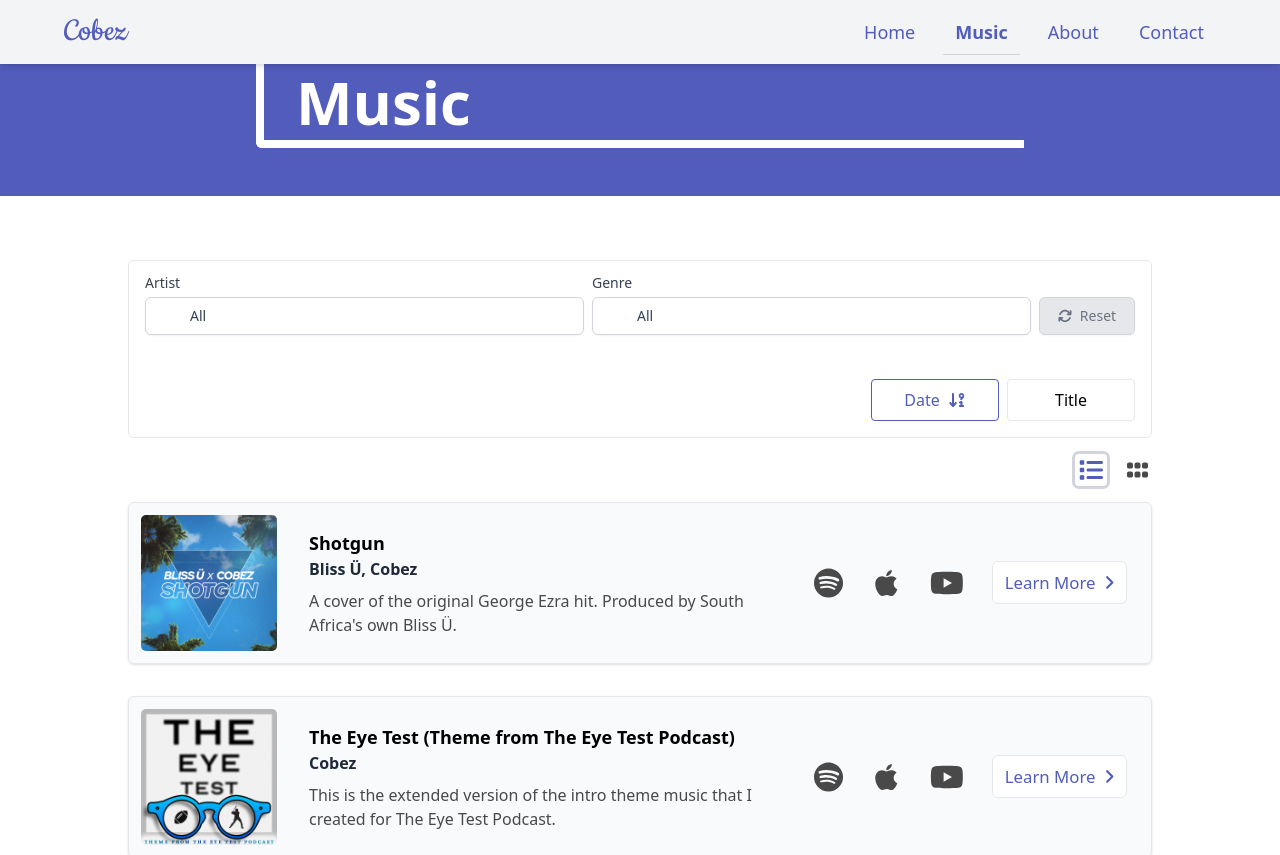
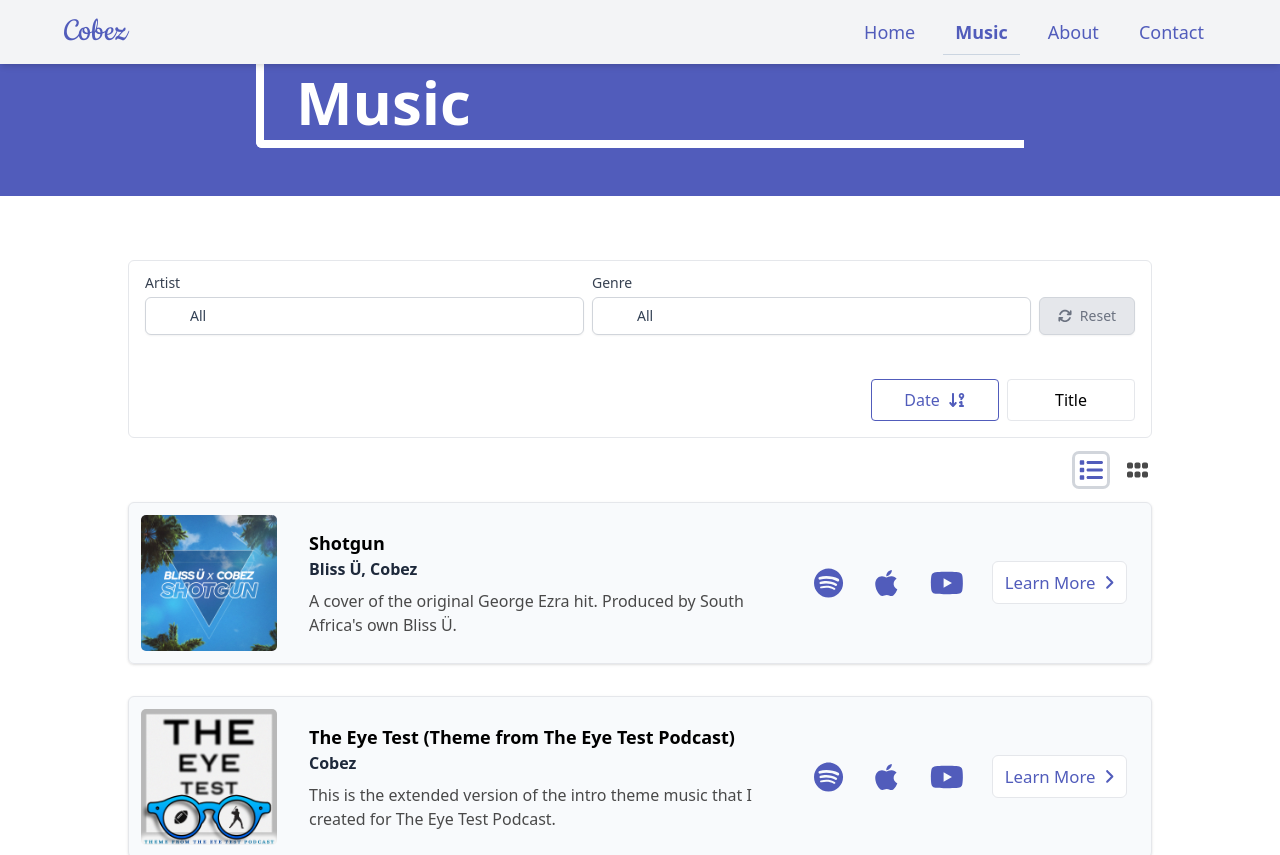
Before and after one commit to jcobert/cobez-music, a Next.js app: page /music in a window 1280 px wide. Shown: the top 855 px of the page. Built offline with nearby package versions, Linux system fonts and the light colour scheme; some icons are missing; a web font is replaced by a local one.

Commit message:
invert stream link colors

```diff
--- a/components/SongCard.jsx
+++ b/components/SongCard.jsx
@@ -42,21 +42,21 @@ function SongCard(props) {
             </div>
             <div className="flex flex-col md:flex-row w-full justify-center items-center gap-y-4 lg:hidden">
               {/* Stream Links */}
-              <div className="flex w-full md:w-9/12 items-center justify-around md:justify-center md:gap-x-8 text-5xl md:text-3xl text-theme-tertiary p-2 md:p-1 flex-1">
+              <div className="flex w-full md:w-9/12 items-center justify-around md:justify-center md:gap-x-8 text-5xl md:text-3xl text-theme-primary p-2 md:p-1 flex-1">
                 <a
-                  className="hover:text-theme-primary transition"
+                  className="hover:text-theme-tertiary transition"
                   href={song.data.links.spotify}
                 >
                   <FontAwesomeIcon icon={faSpotify} />
                 </a>
                 <a
-                  className="hover:text-theme-primary transition"
+                  className="hover:text-theme-tertiary transition"
                   href={song.data.links.apple}
                 >
                   <FontAwesomeIcon icon={faApple} />
                 </a>
                 <a
-                  className="hover:text-theme-primary transition"
+                  className="hover:text-theme-tertiary transition"
                   href={song.data.links.youtube}
                 >
                   <FontAwesomeIcon icon={faYoutube} />
@@ -76,21 +76,21 @@ function SongCard(props) {
           {/* --- Large Breakpoint Only --- */}
           <div className="hidden lg:flex gap-x-4">
             {/* Stream Links - lg */}
-            <div className="flex w-full md:w-9/12 items-center justify-around md:justify-center md:gap-x-8 text-5xl md:text-3xl text-theme-tertiary p-2 md:p-1 flex-1">
+            <div className="flex w-full md:w-9/12 items-center justify-around md:justify-center md:gap-x-8 text-5xl md:text-3xl text-theme-primary p-2 md:p-1 flex-1">
               <a
-                className="hover:text-theme-primary transition"
+                className="hover:text-theme-tertiary transition"
                 href={song.data.links.spotify}
               >
                 <FontAwesomeIcon icon={faSpotify} />
               </a>
               <a
-                className="hover:text-theme-primary transition"
+                className="hover:text-theme-tertiary transition"
                 href={song.data.links.apple}
               >
                 <FontAwesomeIcon icon={faApple} />
               </a>
               <a
-                className="hover:text-theme-primary transition"
+                className="hover:text-theme-tertiary transition"
                 href={song.data.links.youtube}
               >
                 <FontAwesomeIcon icon={faYoutube} />
--- a/pages/music/[slug].jsx
+++ b/pages/music/[slug].jsx
@@ -74,22 +74,22 @@ function Music({ frontmatter, markdown }) {
             <h6 className="text-sm text-theme-tertiary">{song.date}</h6>
           </div>
           {/* Stream Links */}
-          <div className="flex justify-around md:justify-center md:gap-x-16 text-4xl md:text-3xl text-theme-tertiary mt-4 p-2">
+          <div className="flex justify-around md:justify-center md:gap-x-16 text-4xl md:text-3xl text-theme-primary mt-4 p-2">
             <a href={song.links.spotify}>
               <FontAwesomeIcon
-                className="hover:text-theme-primary transition"
+                className="hover:text-theme-tertiary transition"
                 icon={faSpotify}
               />
             </a>
             <a href={song.links.apple}>
               <FontAwesomeIcon
-                className="hover:text-theme-primary transition"
+                className="hover:text-theme-tertiary transition"
                 icon={faApple}
               />
             </a>
             <a href={song.links.youtube}>
               <FontAwesomeIcon
-                className="hover:text-theme-primary transition"
+                className="hover:text-theme-tertiary transition"
                 icon={faYoutube}
               />
             </a>
```
